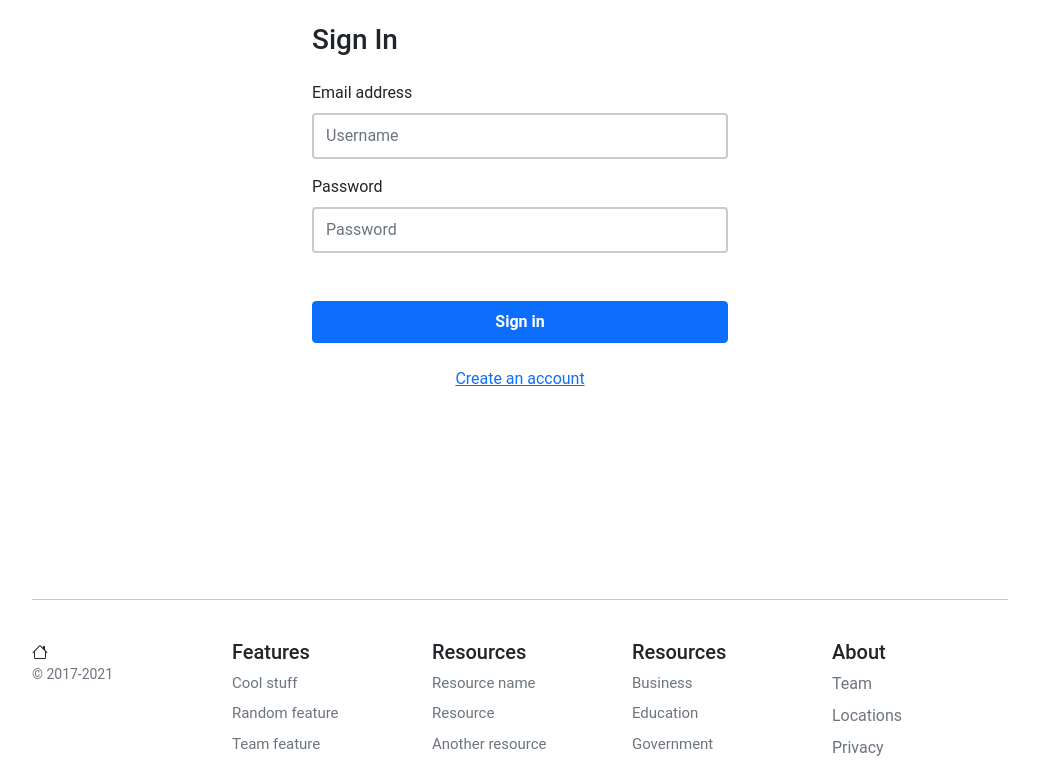
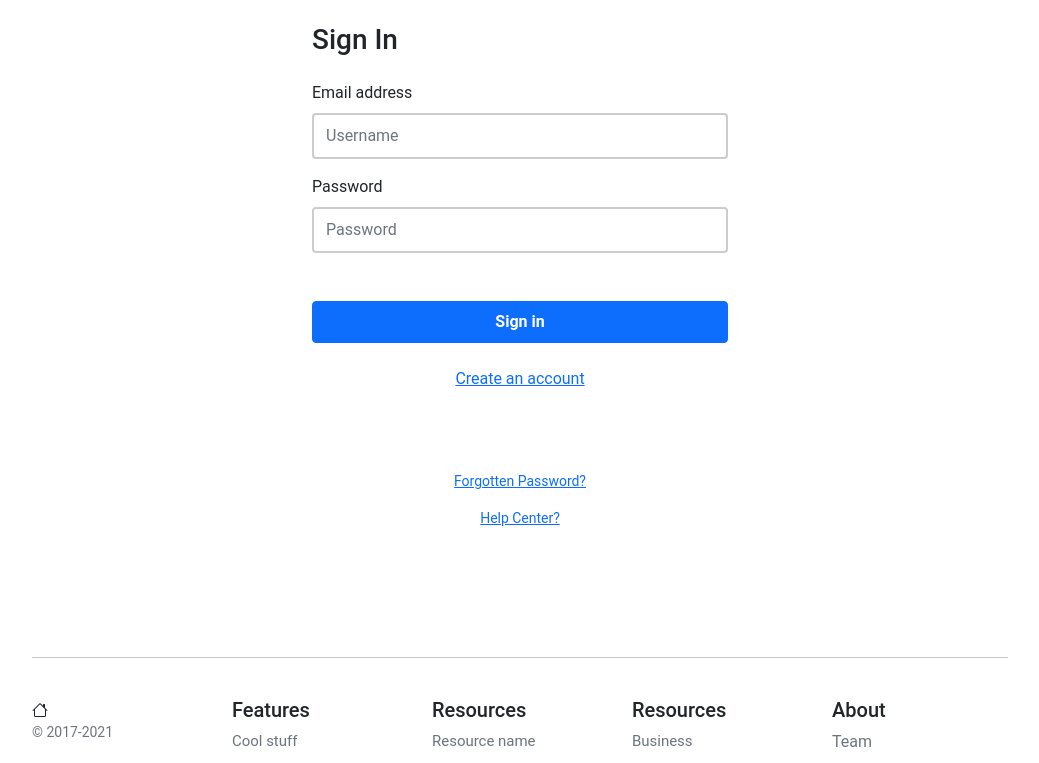
Before and after one commit to DhruvPatel0401/Ecommerce_Store, a Django app: page /account/login/ in a window 1280 px wide. Shown: the part 142-905 px from the top of the page, without its empty margins (120-1159 px from the left). Run offline with Django 4.2, Linux system fonts and the light colour scheme; data that the repository does not hold is empty.

Commit message:
added password reset and register link in login.html

```diff
--- a/account/forms.py
+++ b/account/forms.py
@@ -5,14 +5,16 @@
 
 class UserLoginForm(AuthenticationForm):
 
-    username = forms.CharField(widget=forms.TextInput(attrs={'class': 'form-control mb-3', 'placeholder': 'Username', 'id': 'login-username'}))
+    username = forms.CharField(widget=forms.TextInput(
+        attrs={
+            'class': 'form-control mb-3',
+            'placeholder': 'Username',
+            'id': 'login-username'}))
     password = forms.CharField(widget=forms.PasswordInput(
         attrs={
             'class': 'form-control',
             'placeholder': 'Password',
-            'id': 'login-pwd',
-        }
-    ))
+            'id': 'login-pwd',}))
 
 class RegistrationForm(forms.ModelForm):
 
--- a/templates/account/registration/login.html
+++ b/templates/account/registration/login.html
@@ -48,10 +48,10 @@
                                 </p>
                             </form>
                             <p class="small text-center pt-4">
-                                {% comment %} <a href="{% url "password_reset" %}">Forgotten Password?</a> {% endcomment %}
+                                <a href="{% url "account:pwdreset" %}">Forgotten Password?</a>
                             </p>
                             <p class="small text-center">
-                                {% comment %} <a href="{% url "accounts:register" %}">Help Center?</a> {% endcomment %}
+                                <a href="{% url "account:register" %}">Help Center?</a>
                             </p>
 
                         </div>
```
